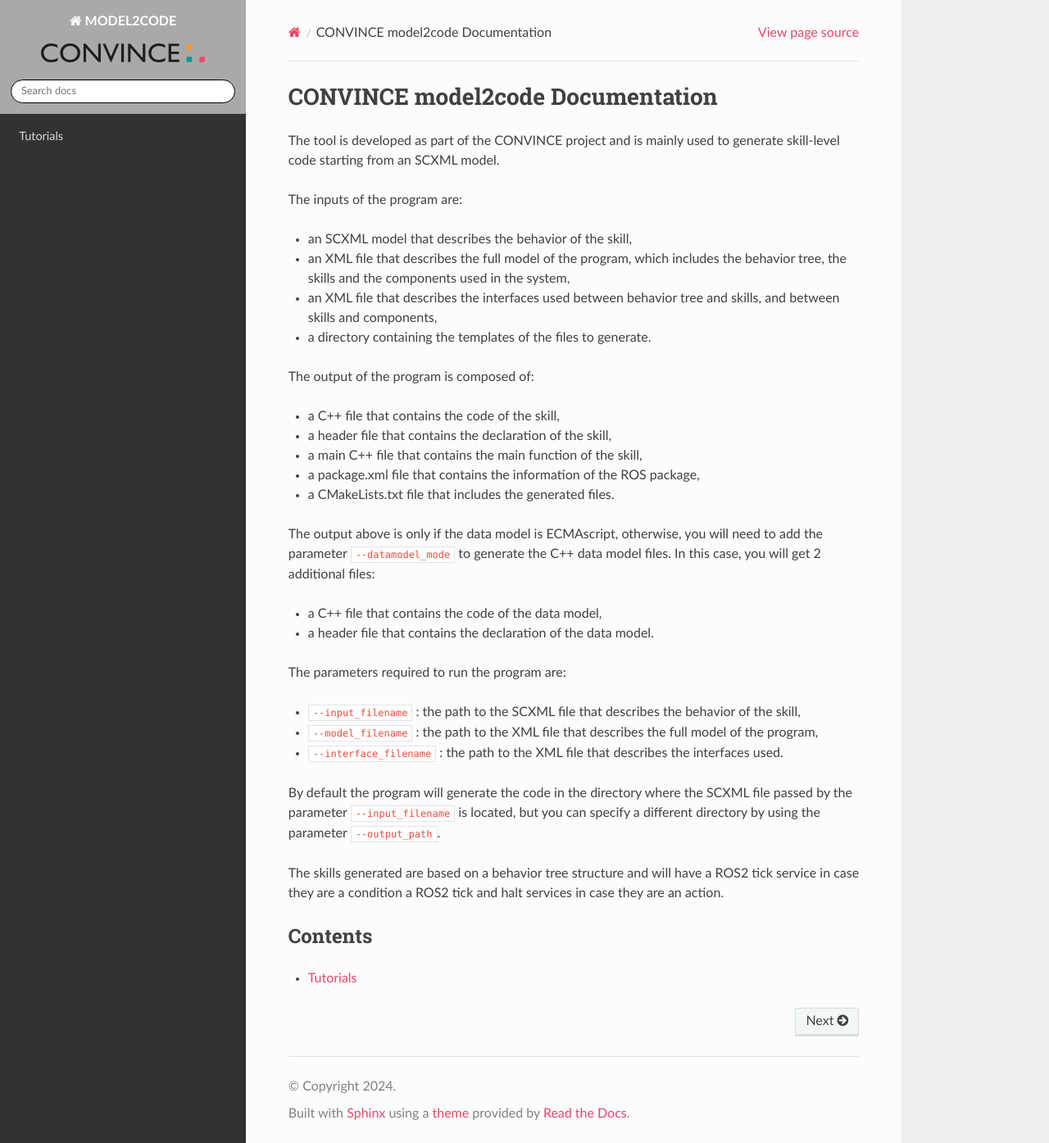
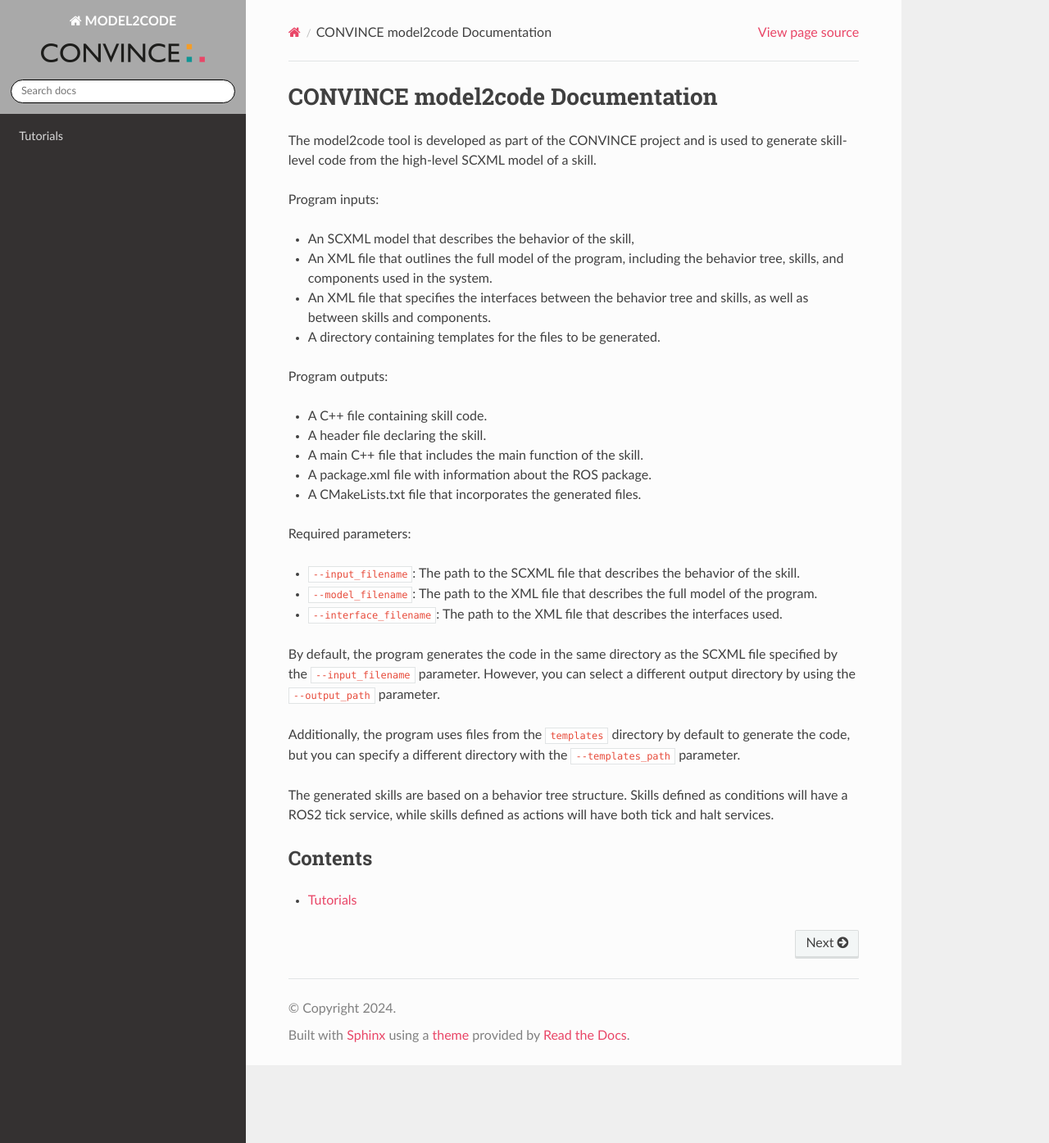
Before and after one commit to convince-project/model2code, a Sphinx documentation site: the page built from docs/source/index.rst, in a window 1280 px wide and 1395 px high. Shown: the whole window at 82% size. Built offline with Sphinx 7.4.7 and the Read the Docs theme 3.1.0, drawn with Linux system fonts in a browser that asks for light colours; pages that are not in the unit, such as notebooks, are missing from menus.

Commit message:
update doc
Signed-off-by: SofiaFaraci <sofia.faraci@iit.it>

```diff
--- a/docs/source/index.rst
+++ b/docs/source/index.rst
@@ -1,38 +1,34 @@
 CONVINCE model2code Documentation
 ==================================
-The tool is developed as part of the CONVINCE project and is mainly used to generate skill-level code starting from an SCXML model.
+The model2code tool is developed as part of the CONVINCE project and is used to generate skill-level code from the high-level SCXML model of a skill.
 
-The inputs of the program are:
+Program inputs:
 
-- an SCXML model that describes the behavior of the skill,
-- an XML file that describes the full model of the program, which includes the behavior tree, the skills and the components used in the system,
-- an XML file that describes the interfaces used between behavior tree and skills, and between skills and components,
-- a directory containing the templates of the files to generate.
+- An SCXML model that describes the behavior of the skill,
+- An XML file that outlines the full model of the program, including the behavior tree, skills, and components used in the system.
+- An XML file that specifies the interfaces between the behavior tree and skills, as well as between skills and components.
+- A directory containing templates for the files to be generated.
 
-The output of the program is composed of:
+Program outputs:
 
-- a C++ file that contains the code of the skill,
-- a header file that contains the declaration of the skill,
-- a main C++ file that contains the main function of the skill,
-- a package.xml file that contains the information of the ROS package,
-- a CMakeLists.txt file that includes the generated files.
-
-The output above is only if the data model is ECMAscript, otherwise, you will need to add the parameter ``--datamodel_mode`` to generate the C++ data model files.
-In this case, you will get 2 additional files:
-
-- a C++ file that contains the code of the data model,
-- a header file that contains the declaration of the data model.
+- A C++ file containing skill code.
+- A header file declaring the skill.
+- A main C++ file that includes the main function of the skill.
+- A package.xml file with information about the ROS package.
+- A CMakeLists.txt file that incorporates the generated files.
 
 
-The parameters required to run the program are:
+Required parameters:
 
-- ``--input_filename`` : the path to the SCXML file that describes the behavior of the skill,
-- ``--model_filename`` : the path to the XML file that describes the full model of the program,
-- ``--interface_filename`` : the path to the XML file that describes the interfaces used.
+- ``--input_filename``: The path to the SCXML file that describes the behavior of the skill.
+- ``--model_filename``: The path to the XML file that describes the full model of the program.
+- ``--interface_filename``: The path to the XML file that describes the interfaces used.
 
-By default the program will generate the code in the directory where the SCXML file passed by the parameter ``--input_filename`` is located, but you can specify a different directory by using the parameter ``--output_path``.
+By default, the program generates the code in the same directory as the SCXML file specified by the ``--input_filename`` parameter. However, you can select a different output directory by using the ``--output_path`` parameter.
 
-The skills generated are based on a behavior tree structure and will have a ROS2 tick service in case they are a condition a ROS2 tick and halt services in case they are an action.
+Additionally, the program uses files from the ``templates`` directory by default to generate the code, but you can specify a different directory with the ``--templates_path`` parameter.
+
+The generated skills are based on a behavior tree structure. Skills defined as conditions will have a ROS2 tick service, while skills defined as actions will have both tick and halt services.
 
 Contents
 ----------
```
Also changed, not shown: README.md (+15 -12 lines).
